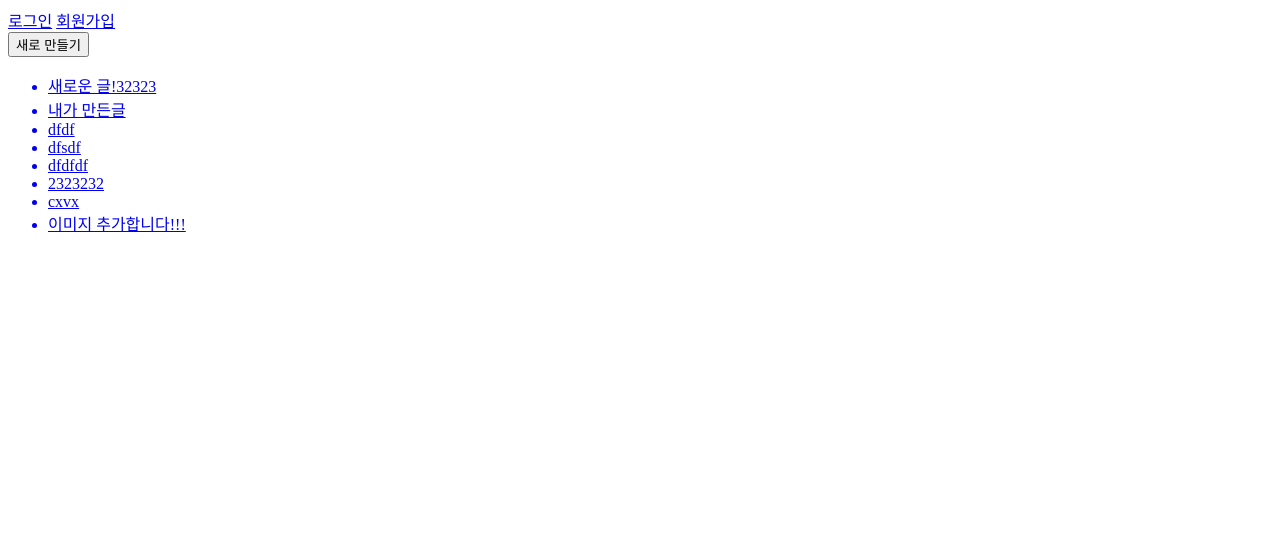
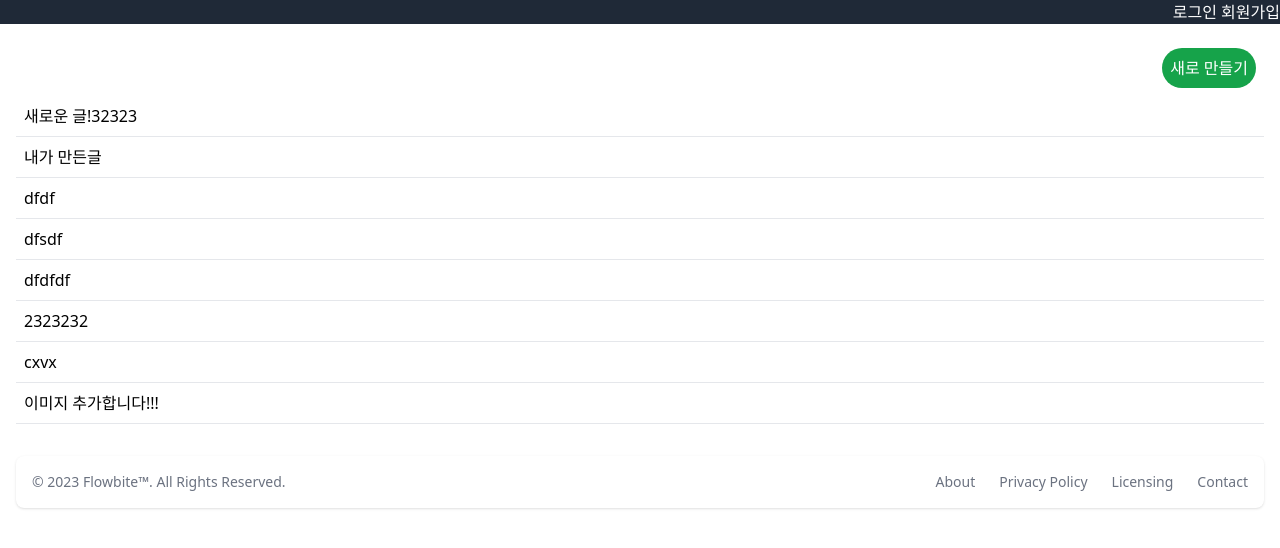
Before and after one commit to kihyeonkwon/python-test, a Django app: page /todo/ in a window 1280 px wide. Shown: the top 548 px of the page. Run offline with Django 4.2, Linux system fonts and the light colour scheme; data comes from the database, SQL or seed files in the repository; both versions use the stored data as it was after the commit; some libraries are stand-ins or nearby versions.

Commit message:
add design of list

```diff
--- /dev/null
+++ b/firstproject/templates/base.html
@@ -0,0 +1,55 @@
+<!DOCTYPE html>
+<html lang="en">
+  <head>
+    <meta charset="UTF-8" />
+    <meta name="viewport" content="width=device-width, initial-scale=1.0" />
+    <title>My Project</title>
+    <script src="https://cdn.tailwindcss.com"></script>
+  </head>
+  <body>
+    <nav class="bg-gray-800 text-white flex justify-end space-x-5">
+      {% if request.user.is_authenticated %}
+      <div>{{ request.user.username }}</div>
+      <form action="/user/logout/" method="post">
+        {% csrf_token %}
+        <button>로그아웃하기</button>
+      </form>
+      {% else %}
+      <div>
+        <a href="/user/login/">로그인</a>
+        <a href="/user/signup/">회원가입</a>
+      </div>
+      {% endif %}
+    </nav>
+
+    {% block content %} {% endblock %}
+
+    <footer class="bg-white rounded-lg shadow m-4 dark:bg-gray-800">
+      <div
+        class="w-full mx-auto max-w-screen-xl p-4 md:flex md:items-center md:justify-between"
+      >
+        <span class="text-sm text-gray-500 sm:text-center dark:text-gray-400"
+          >© 2023
+          <a href="https://flowbite.com/" class="hover:underline">Flowbite™</a>.
+          All Rights Reserved.
+        </span>
+        <ul
+          class="flex flex-wrap items-center mt-3 text-sm font-medium text-gray-500 dark:text-gray-400 sm:mt-0"
+        >
+          <li>
+            <a href="#" class="mr-4 hover:underline md:mr-6">About</a>
+          </li>
+          <li>
+            <a href="#" class="mr-4 hover:underline md:mr-6">Privacy Policy</a>
+          </li>
+          <li>
+            <a href="#" class="mr-4 hover:underline md:mr-6">Licensing</a>
+          </li>
+          <li>
+            <a href="#" class="hover:underline">Contact</a>
+          </li>
+        </ul>
+      </div>
+    </footer>
+  </body>
+</html>
--- a/todo/models.py
+++ b/todo/models.py
@@ -11,3 +11,11 @@ class Todo(models.Model):
 
     def __str__(self):
         return self.content
+
+
+class Comment(models.Model):
+    user = models.ForeignKey("user.User", on_delete=models.CASCADE)
+    todo = models.ForeignKey(Todo, on_delete=models.CASCADE)
+    content = models.TextField()
+    created_at = models.DateTimeField(auto_now_add=True)
+    updated_at = models.DateTimeField(auto_now=True)
--- a/todo/templates/todo/index.html
+++ b/todo/templates/todo/index.html
@@ -1,36 +1,21 @@
-<!DOCTYPE html>
-<html lang="en">
-  <head>
-    <meta charset="UTF-8" />
-    <meta name="viewport" content="width=device-width, initial-scale=1.0" />
-    <title>Document</title>
-  </head>
-  <body>
-    {% if request.user.is_authenticated %}
-    <div>{{ request.user.username }}</div>
-    <form action="/user/logout/" method="post">
-      {% csrf_token %}
-      <button>로그아웃하기</button>
-    </form>
-    {% else %}
-    <div>
-      <a href="/user/login/">로그인</a>
-      <a href="/user/signup/">회원가입</a>
-    </div>
-    {% endif %}
-    <a href="/todo/create/">
-      <button>새로 만들기</button>
+{% extends 'base.html' %} {% block content %}
+<div class="p-4">
+  <a href="/todo/create/" class="m-2 flex justify-end">
+    <button class="bg-green-600 p-2 rounded-full text-white">
+      새로 만들기
+    </button>
   </a>
 
   <ul>
     {% for todo in todos %}
     <a href="/todo/{{ todo.id }}">
-        <li>
+      <li class="p-2 border-b">
         <div>{{ todo.content}}</div>
       </li>
     </a>
 
     {% endfor %}
   </ul>
-  </body>
-</html>
+</div>
+
+{% endblock %}
--- a/user/models.py
+++ b/user/models.py
@@ -6,3 +6,5 @@ from django.contrib.auth.models import AbstractUser
 
 class User(AbstractUser):
     profile = models.TextField(null=True, blank=True)
+    like_todos = models.ManyToManyField("todo.Todo", related_name="like_users")
+    follow = models.ManyToManyField("self", symmetrical=False, related_name="followers")
```
Also changed, not shown: todo/templates/todo/detail.html (+2 -10 lines), db.sqlite3, todo/migrations/0003_comment.py (added), user/migrations/0003_user_like_todos.py (added), user/migrations/0004_user_follow.py (added), 1 other file. Lines whose indentation alone changed are shown as unchanged.
